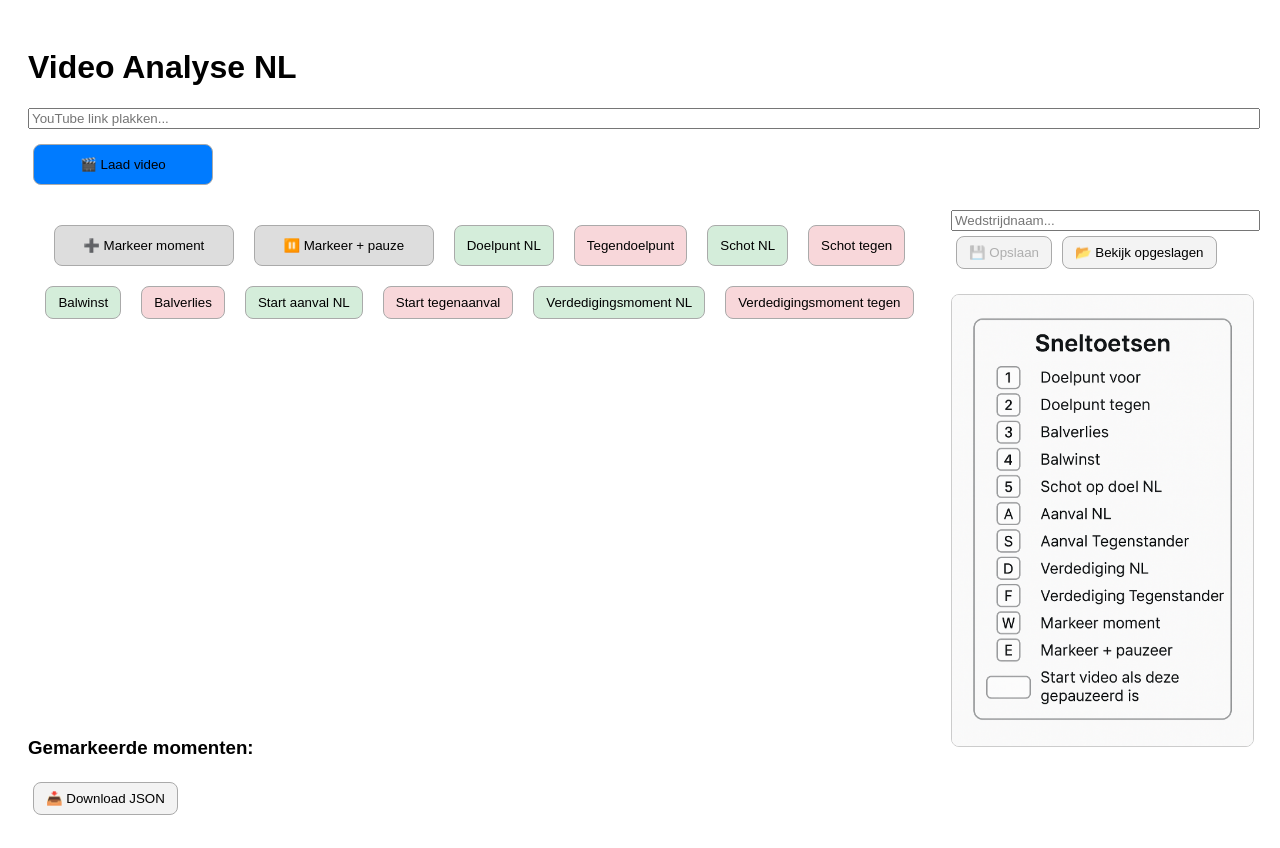
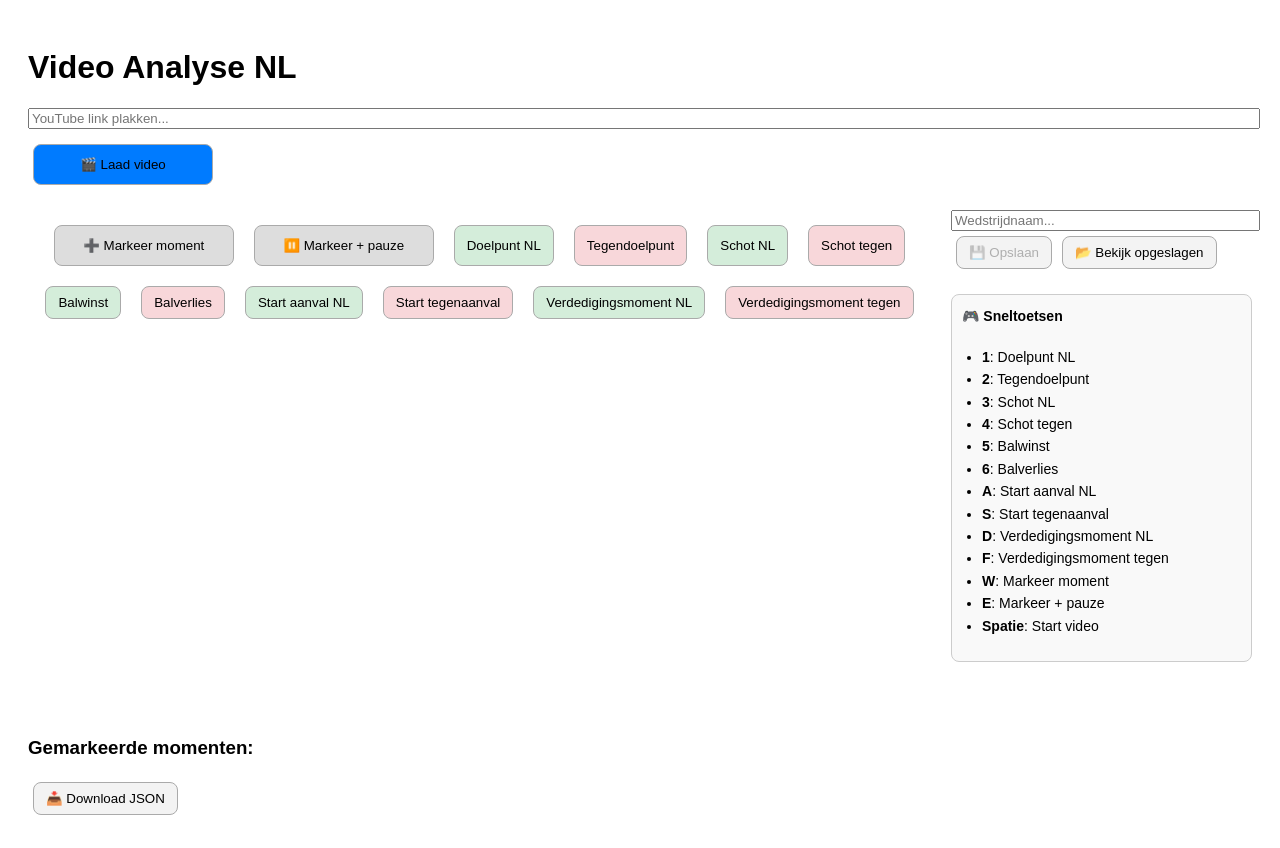
Before and after one commit to Sytsevdz/Video-Analyzer, a React (Vite) app: page / in a window 1280 px wide. Built offline with nearby package versions, Linux system fonts and the light colour scheme.

Commit message:
Update main.jsx

```diff
--- a/src/main.jsx
+++ b/src/main.jsx
@@ -199,6 +199,34 @@ const App = () => {
     </>
   );
 
+const renderLegend = () => (
+  <div style={{
+    border: "1px solid #ccc",
+    borderRadius: "8px",
+    padding: "10px",
+    background: "#f9f9f9",
+    fontSize: "14px",
+    lineHeight: "1.6"
+  }}>
+    <h4 style={{ marginTop: 0 }}>🎮 Sneltoetsen</h4>
+    <ul style={{ paddingLeft: "20px" }}>
+      <li><strong>1</strong>: Doelpunt NL</li>
+      <li><strong>2</strong>: Tegendoelpunt</li>
+      <li><strong>3</strong>: Schot NL</li>
+      <li><strong>4</strong>: Schot tegen</li>
+      <li><strong>5</strong>: Balwinst</li>
+      <li><strong>6</strong>: Balverlies</li>
+      <li><strong>A</strong>: Start aanval NL</li>
+      <li><strong>S</strong>: Start tegenaanval</li>
+      <li><strong>D</strong>: Verdedigingsmoment NL</li>
+      <li><strong>F</strong>: Verdedigingsmoment tegen</li>
+      <li><strong>W</strong>: Markeer moment</li>
+      <li><strong>E</strong>: Markeer + pauze</li>
+      <li><strong>Spatie</strong>: Start video</li>
+    </ul>
+  </div>
+);
+
   return (
     <div style={{ fontFamily: "sans-serif", padding: 20 }}>
       <h1>Video Analyse NL</h1>
@@ -265,7 +293,7 @@ const App = () => {
             </ul>
           )}
           <div style={{ marginTop: "20px" }}>
-            <img src="/sneltoetsen_legenda.png" alt="Sneltoetsen legenda" style={{ width: "100%", maxWidth: "350px", borderRadius: "8px", border: "1px solid #ccc" }} />
+            {renderLegend()}
           </div>
         </div>
       </div>
```
